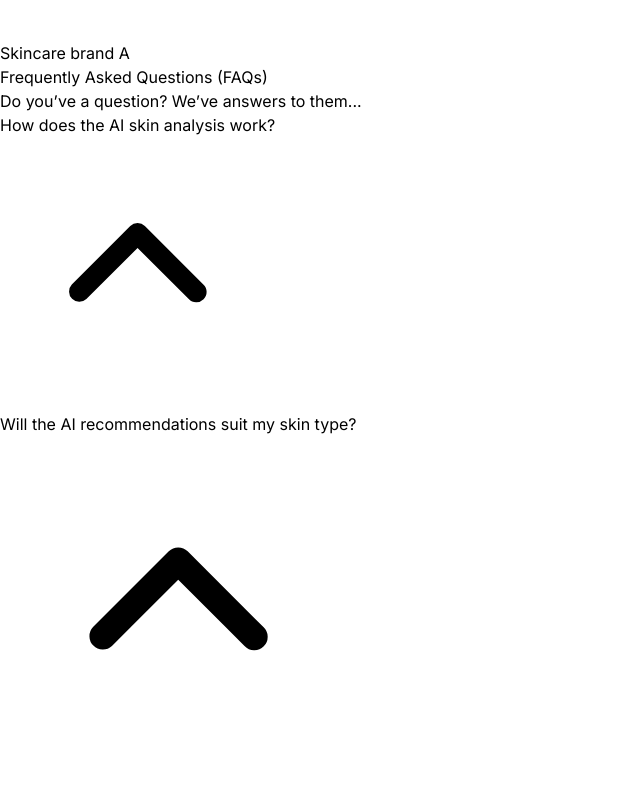
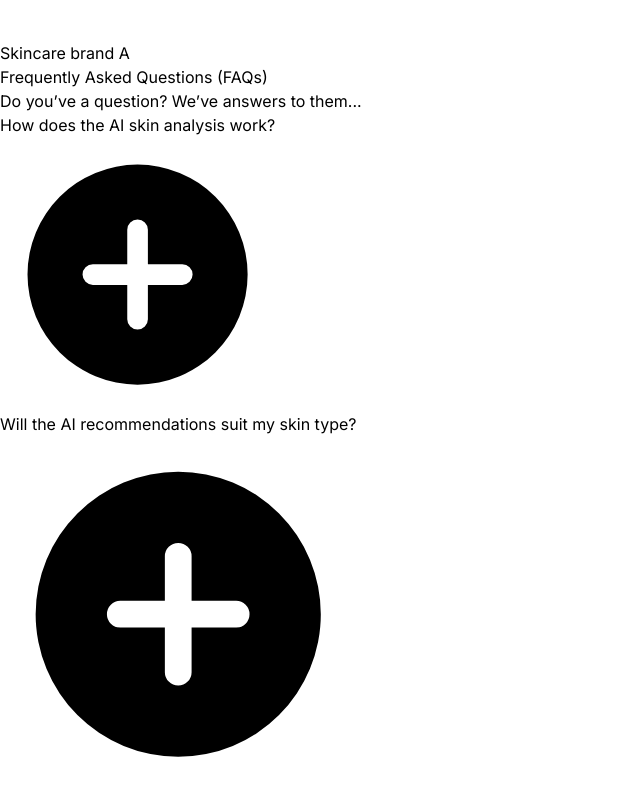
Before and after one commit to ajanieniolasolomon/haut, a Next.js app: page / in a window 1280 px wide. Shown: the part 9788-10580 px from the top of the page, without its empty margins (0-640 px from the left). Built offline with nearby package versions, Linux system fonts and the light colour scheme.

Commit message:
bug fixes

```diff
--- a/components/FrequentlyAskedQuestions.jsx
+++ b/components/FrequentlyAskedQuestions.jsx
@@ -2,7 +2,7 @@
 "use client";
 // import { useState } from "react";
 import { DisclosureButton,DisclosurePanel,Disclosure } from "@headlessui/react";
-import { ChevronUpIcon } from "@heroicons/react/20/solid";
+import {  MinusCircleIcon,PlusCircleIcon } from "@heroicons/react/20/solid";
 
 const faqData = [
   {
@@ -45,11 +45,18 @@ export default function FAQ() {
               <div className="border border-secondary rounded-[24px] shadow-sm md:w-[744px] w-[100%] md:mx-auto mx-0 ">
                 <DisclosureButton className="flex justify-between w-full px-4 py-3 text-left md:text-[24px] text-[16px] font-[500]   ">
                   {faq.question}
-                  <ChevronUpIcon
-                    className={`w-6 h-6 transition-transform ${
-                      open ? "rotate-180" : ""
-                    }`}
-                  />
+
+                  {open && (
+                    <MinusCircleIcon
+                      className={`md:w-[48px] w-[16px] md:h-[48px] h-[16px] fill-primary  transition-transform `}
+                    />
+                  )}
+
+                  {!open && (
+                    <PlusCircleIcon
+                      className={`md:w-[48px] w-[16px] md:h-[48px] h-[16px] fill-primary  transition-transform `}
+                    />
+                  )}
                 </DisclosureButton>
                 <DisclosurePanel className="px-4 py-2 text-[#8A938F] font-[400] md:text-[16px] text-[12px] bg-white h-[167px] ">
                   {faq.answer}
```
